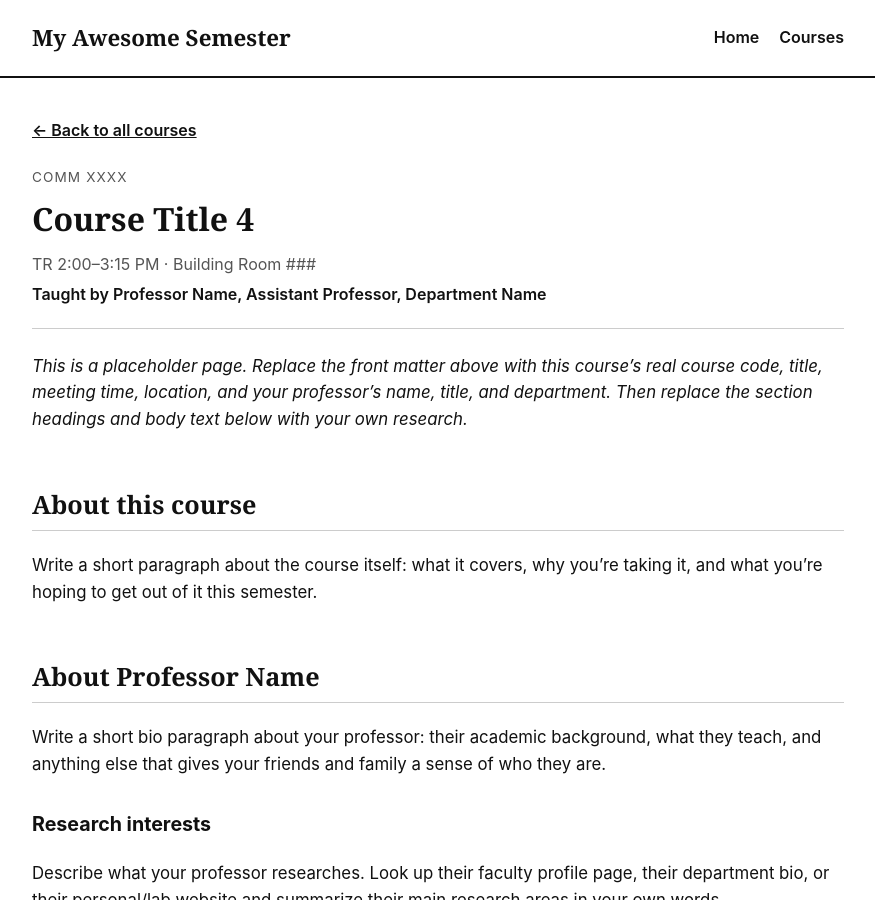
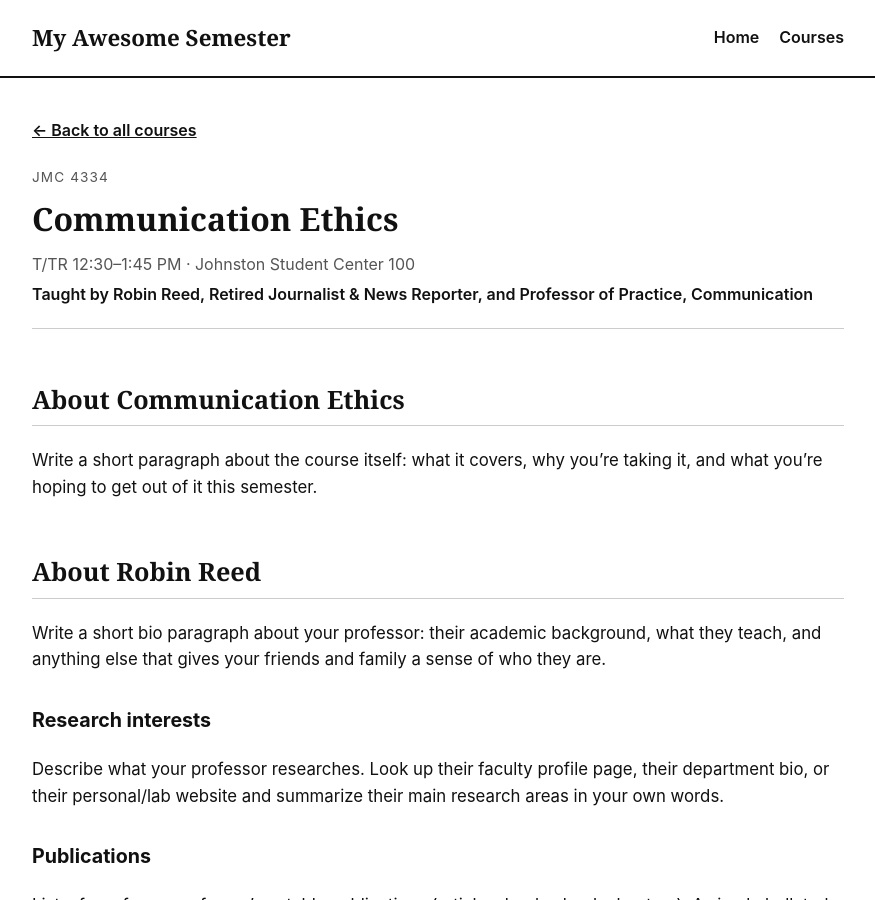
Before and after one commit to abbyfriedman1/myawesomesemester26, a Jekyll site: the page built from _courses/course-04.md, in a window 1280 px wide and 900 px high. Shown: the whole window, without its empty margins (202-1077 px from the left). Built offline with Jekyll 4.4.1, drawn with Linux system fonts in a browser that asks for light colours.

Commit message:
Update course-04.md

```diff
--- a/_courses/course-04.md
+++ b/_courses/course-04.md
@@ -1,25 +1,20 @@
 ---
 course_number: 4
-course_code: "COMM XXXX"
-course_title: "Course Title 4"
-meeting_time: "TR 2:00–3:15 PM"
-location: "Building Room ###"
-instructor_name: "Professor Name"
-instructor_title: "Assistant Professor"
-instructor_department: "Department Name"
+course_code: "JMC 4334"
+course_title: "Communication Ethics"
+meeting_time: "T/TR 12:30–1:45 PM"
+location: "Johnston Student Center 100"
+instructor_name: "Robin Reed"
+instructor_title: "Retired Journalist & News Reporter, and Professor of Practice"
+instructor_department: "Communication"
 ---
 
-_This is a placeholder page. Replace the front matter above with this course's real
-course code, title, meeting time, location, and your professor's name, title, and
-department. Then replace the section headings and body text below with your own
-research._
-
-## About this course
+## About Communication Ethics
 
 Write a short paragraph about the course itself: what it covers, why you're taking
 it, and what you're hoping to get out of it this semester.
 
-## About Professor Name
+## About Robin Reed
 
 Write a short bio paragraph about your professor: their academic background, what
 they teach, and anything else that gives your friends and family a sense of who
```
